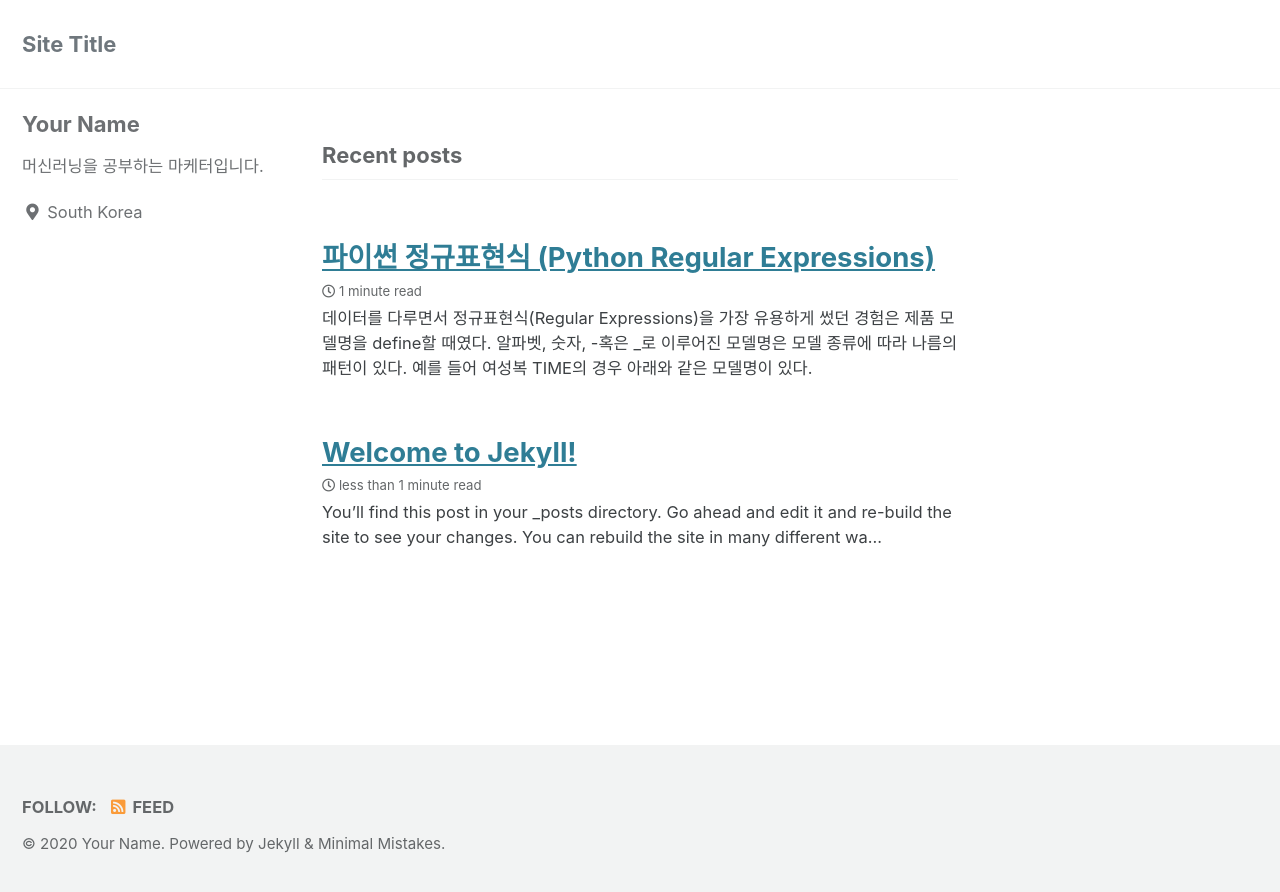
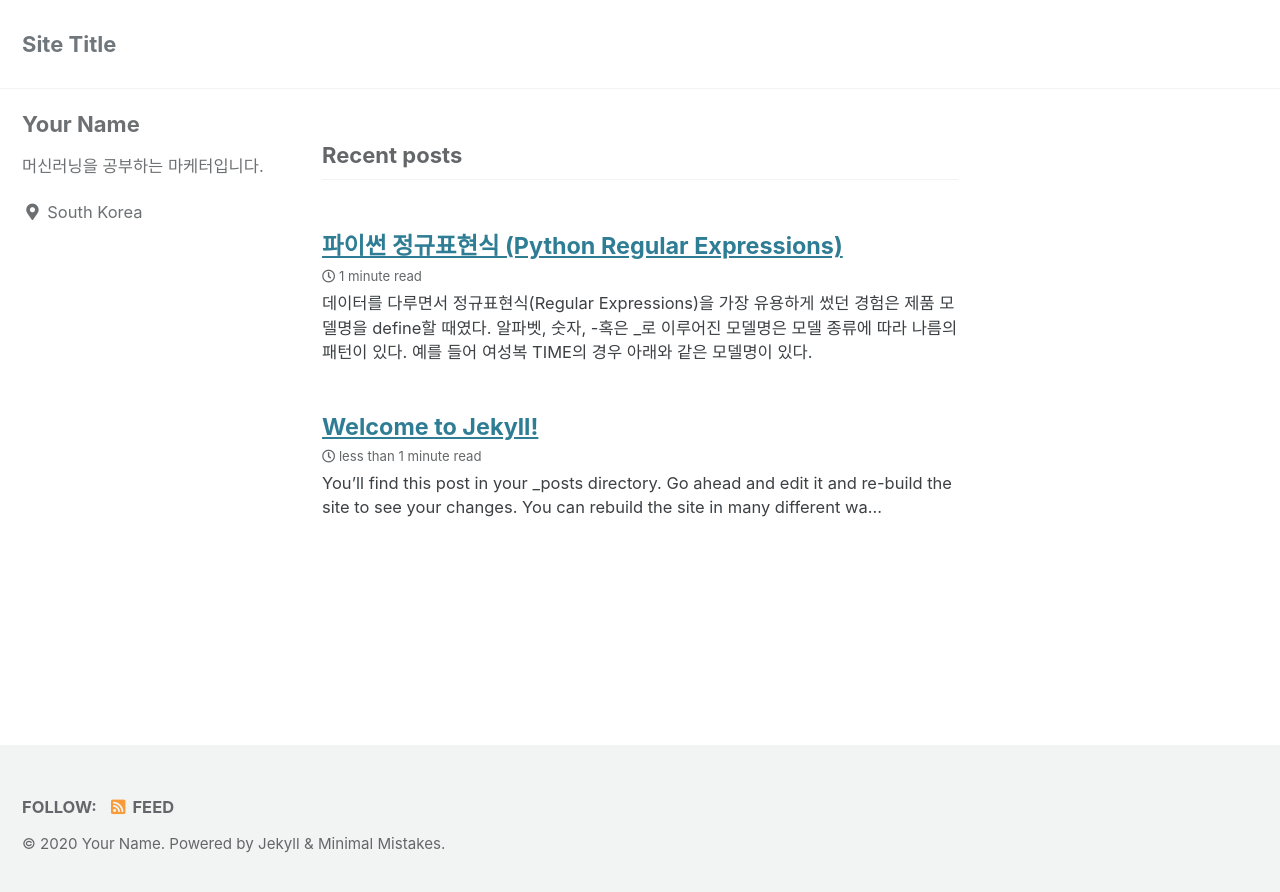
Before and after one commit to amoryoungakim/amoryoungakim.github.io, a Jekyll site: the page built from index.html, in a window 1280 px wide. Shown: the top 892 px of the page. Built offline with Jekyll 4.4.1, drawn with Linux system fonts in a browser that asks for light colours; cached includes are drawn as plain includes; the list of posts is cut into pages by our own code.

Commit message:
Update _variables.scss

```diff
--- a/_sass/minimal-mistakes/_variables.scss
+++ b/_sass/minimal-mistakes/_variables.scss
@@ -34,19 +34,27 @@ $header-font-family: $sans-serif !default;
 $caption-font-family: $serif !default;
 
 /* type scale */
-$type-size-1: 2.441em !default; // ~39.056px
-$type-size-2: 1.953em !default; // ~31.248px
-$type-size-3: 1.563em !default; // ~25.008px
-$type-size-4: 1.25em !default; // ~20px
+// $type-size-1: 2.441em !default; // ~39.056px
+// $type-size-2: 1.953em !default; // ~31.248px
+// $type-size-3: 1.563em !default; // ~25.008px
+// $type-size-4: 1.25em !default; // ~20px
+$type-size-1: 1.25em !default; // ~39.056px
+$type-size-2: 1.25em !default; // ~31.248px
+$type-size-3: 1em !default; // ~25.008px
+$type-size-4: 1em !default; // ~20px
 $type-size-5: 1em !default; // ~16px
 $type-size-6: 0.75em !default; // ~12px
 $type-size-7: 0.6875em !default; // ~11px
 $type-size-8: 0.625em !default; // ~10px
 
-/* headline scale */
-$h-size-1: 1.563em !default; // ~25.008px
-$h-size-2: 1.25em !default; // ~20px
-$h-size-3: 1.125em !default; // ~18px
+// /* headline scale */
+// $h-size-1: 1.563em !default; // ~25.008px
+// $h-size-2: 1.25em !default; // ~20px
+// $h-size-3: 1.125em !default; // ~18px
+// $h-size-4: 1.0625em !default; // ~17px
+$h-size-1: 1.0625em !default; // ~25.008px
+$h-size-2: 1.0625em !default; // ~20px
+$h-size-3: 1.0625em !default; // ~18px
 $h-size-4: 1.0625em !default; // ~17px
 $h-size-5: 1.03125em !default; // ~16.5px
 $h-size-6: 1em !default; // ~16px
```
